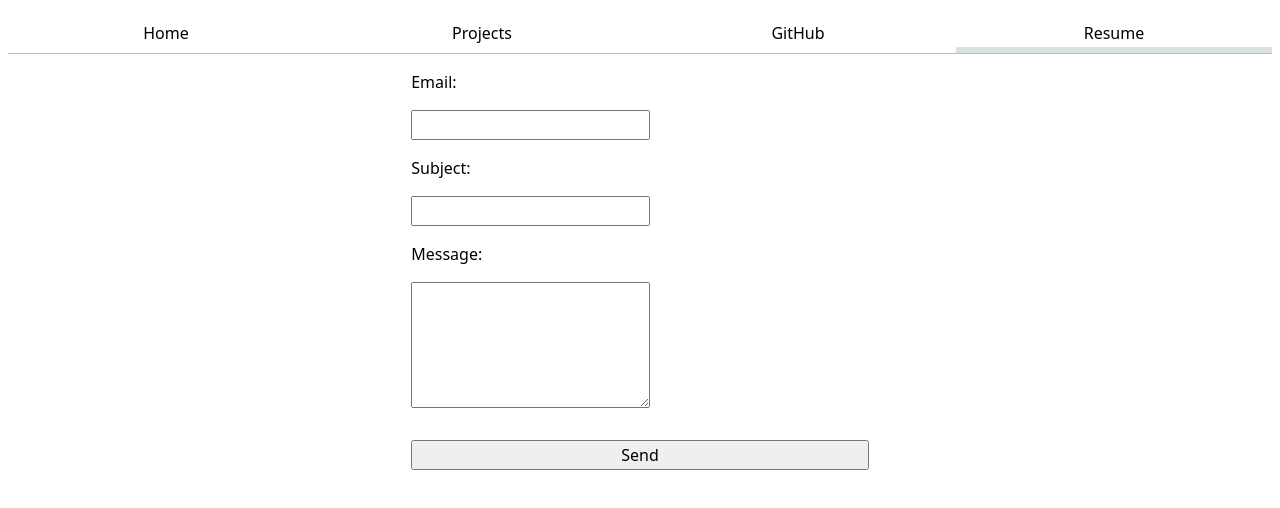
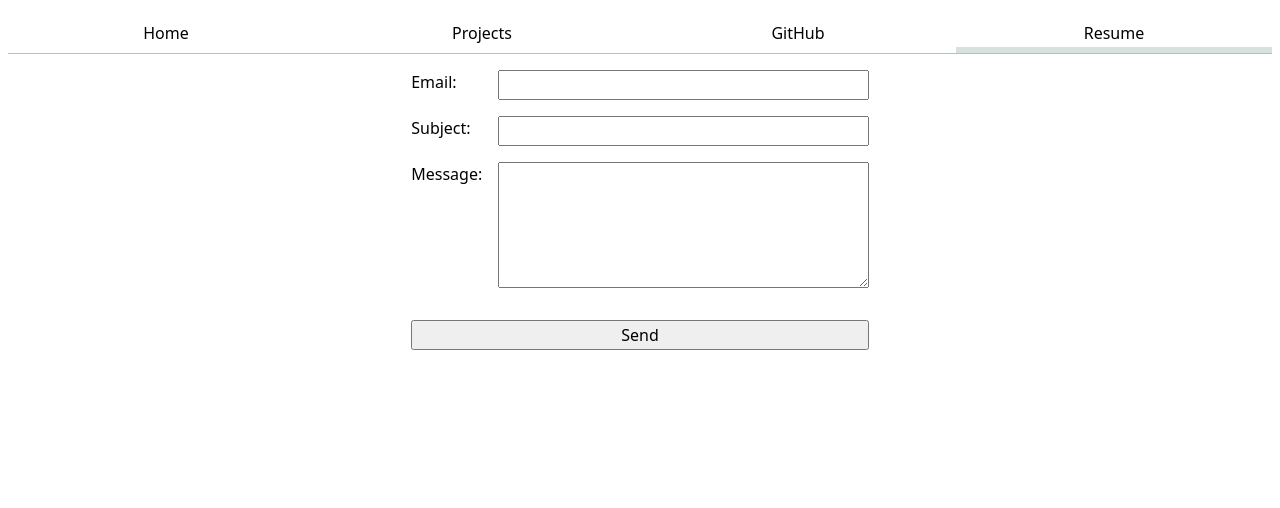
Before and after one commit to beachu23/portfolio, a plain HTML site: page contact/index.html in a window 1280 px wide. Shown: the part 132-640 px from the top of the page. Drawn offline with Linux system fonts and the light colour scheme; files that its build step writes are made by us from their sources.

Commit message:
update css for form in another attempt

```diff
--- a/style.css
+++ b/style.css
@@ -55,21 +55,20 @@ form {
 }
 
 form label {
-    display: grid;
-    grid-template-columns: subgrid;
-    grid-column: 1 / -1;
-    align-items: center;
-    gap: 0.5em;
+    display: contents; /* important! lets label text and input be separate grid items */
 }
 
-input, textarea {
+form input,
+form textarea {
     box-sizing: border-box;
+    width: 100%;
 }
 
 form button {
     grid-column: 1 / -1;
     margin-top: 1em;
 }
+
 
 
 .projects {
```
